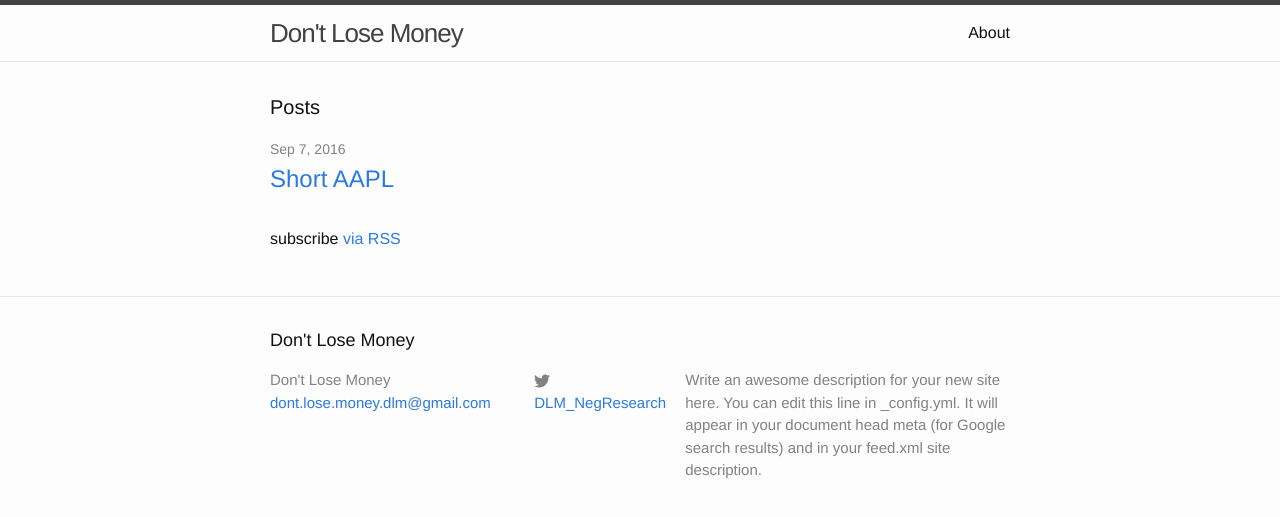
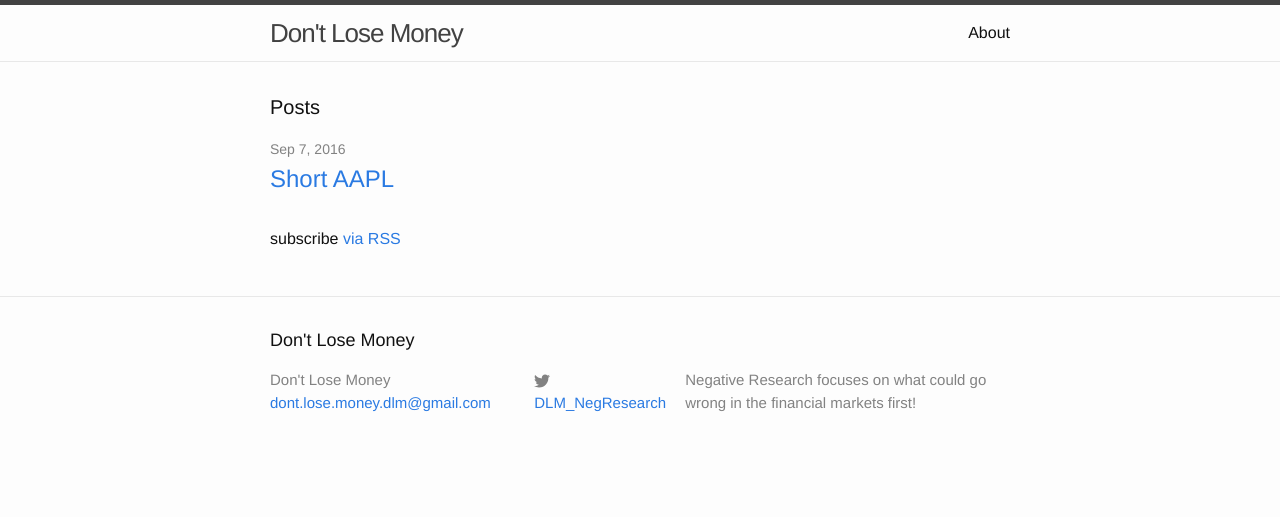
Before and after one commit to dont-lose-money/dont-lose-money.github.io, a Jekyll site: the page built from index.html, in a window 1280 px wide. Shown: the top 517 px of the page. Built offline with Jekyll 4.4.1, drawn with Linux system fonts in a browser that asks for light colours.

Commit message:
Description

```diff
--- a/_config.yml
+++ b/_config.yml
@@ -2,9 +2,7 @@
 title: Don't Lose Money
 email: dont.lose.money.dlm@gmail.com
 description: > # this means to ignore newlines until "baseurl:"
-  Write an awesome description for your new site here. You can edit this
-  line in _config.yml. It will appear in your document head meta (for
-  Google search results) and in your feed.xml site description.
+  Negative Research focuses on what could go wrong in the financial markets first!
 baseurl: "" # the subpath of your site, e.g. /blog/
 url: "http://www.dlmnegativeresearch.com" # the base hostname & protocol for your site
 twitter_username: DLM_NegResearch
```
